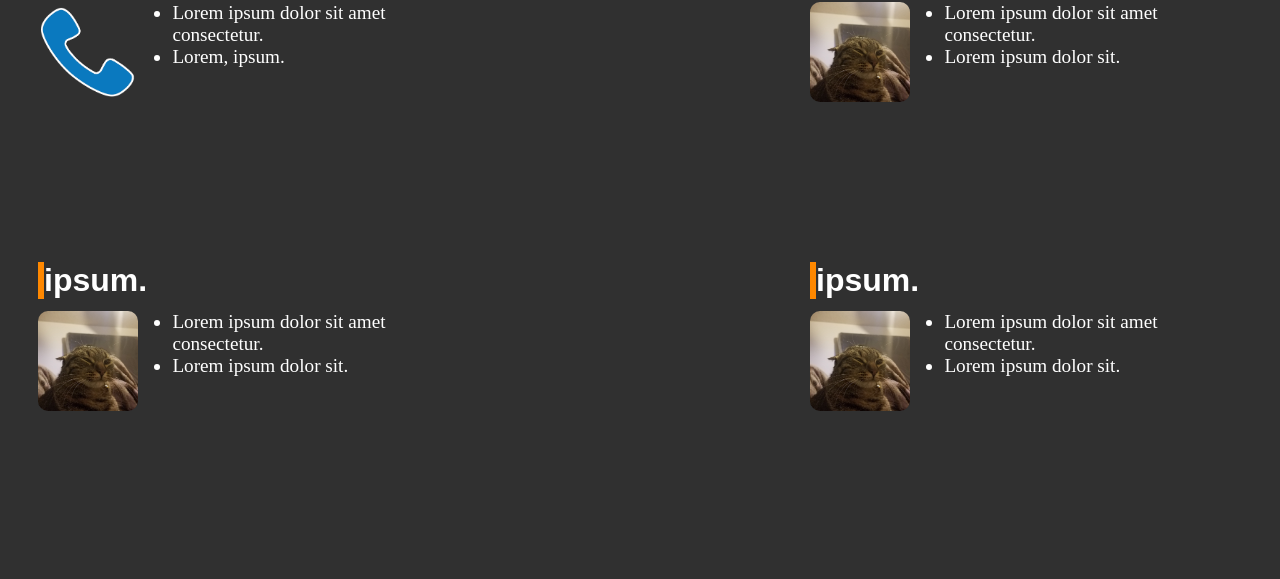
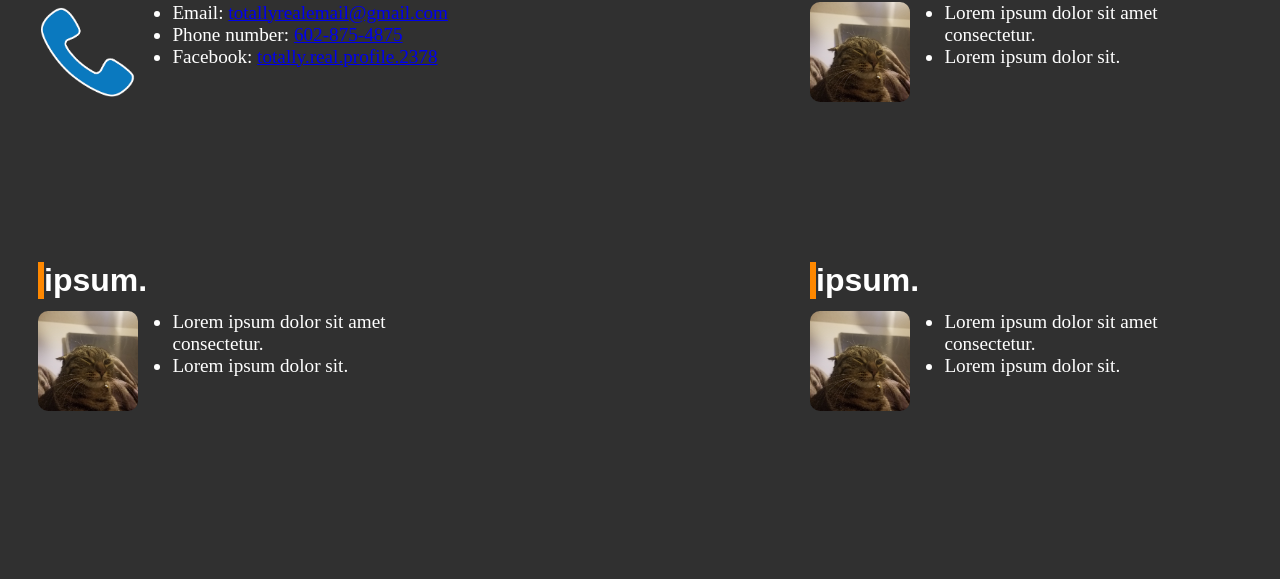
Before and after one commit to TakitoLoko/Resume-2, a plain HTML site: page index.html in a window 1280 px wide. Shown: the part 500-1079 px from the top of the page. Drawn offline with Linux system fonts and the light colour scheme.

Commit message:
Add contact info

```diff
--- a/index.html
+++ b/index.html
@@ -42,8 +42,9 @@
       </h2>
       <img width="100" height="100" alt="" src="Phone-Icon.png" />
       <ul>
-        <li> Lorem ipsum dolor sit amet consectetur. </li>
-        <li> Lorem, ipsum. </li>
+        <li> Email: <a href="mailto:totallyrealemail@gmail.com"> totallyrealemail@gmail.com</a> </li>
+        <li> Phone number: <a href="tel:602-875-4875"> 602-875-4875</a>  </li>
+        <li> Facebook: <a href='https://www.facebook.com/totally.real.profile.2378/'> totally.real.profile.2378</a> </li>
       </ul>
     </div>
 
```
